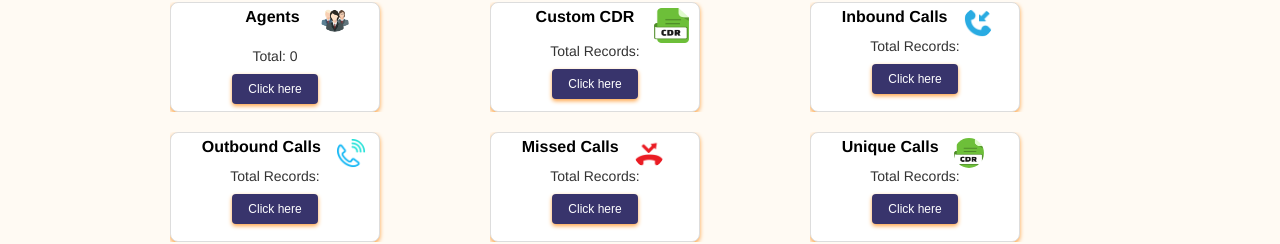
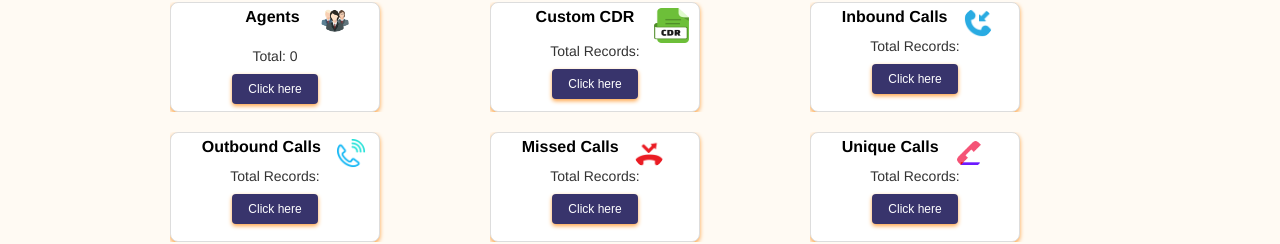
Before and after one commit to Right-side123/HydaCallTrace_frontend, a React (Create React App) app: page /dashboard in a window 1280 px wide. Shown: the part 87-331 px from the top of the page. Built offline with nearby package versions, Linux system fonts and the light colour scheme; no server answers.

Commit message:
uniqe call img from laptop

```diff
--- a/src/components/DashBoard.js
+++ b/src/components/DashBoard.js
@@ -11,6 +11,7 @@ import incomingimg from './Assets/incoming.png';
 import outgoingimg from './Assets/outgoing.png';
 // import missedoutgoingimg from './Assets/outgoing-missed-call.png';
 import missedimg from './Assets/missedcall.webp';
+import uniqueimg from './Assets/uniquecall.png';
 import Footer from './Footer';
 const API_URL = process.env.REACT_APP_API_URL;
 
@@ -319,7 +320,7 @@ const Dashboard = () => {
                   <div className="card">
                     <div className='heading_container_failed'>
                       <span className='card_heading'>Unique Calls</span>
-                      <img src={cdrimg} alt='failed' className='failedpng' />
+                      <img src={uniqueimg} alt='failed' className='failedpng' />
                     </div>
                     <p>Total Records: {uniqueCalls}</p>
 
```
Also changed, not shown: src/components/Assets/uniquecall.png (added).
